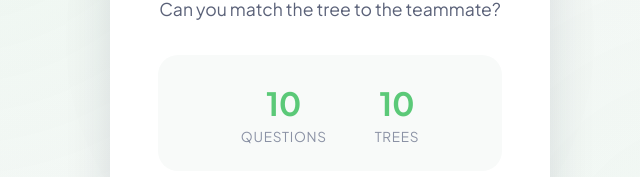
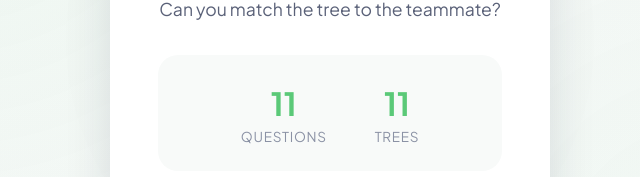
Before and after one commit to niallmci/xmas-quiz-ocula, a React (Vite) app: page / in a window 1280 px wide. Shown: the part 360-537 px from the top of the page, without its empty margins (310-950 px from the left). Built offline with nearby package versions, Linux system fonts and the light colour scheme.

Commit message:
Add new team members and compress images

```diff
--- a/src/data/questions.js
+++ b/src/data/questions.js
@@ -54,6 +54,11 @@ export const questions = [
     imageUrl: '/images/ioanna_tree.jpg',
     correctAnswer: 'Ioanna',
   },
+  {
+    id: 11,
+    imageUrl: '/images/noel_tree.jpg',
+    correctAnswer: 'Noel',
+  },
   // Add more team members...
   // Example:
   // {
```
Also changed, not shown: public/images/noel_tree.jpg (added).
